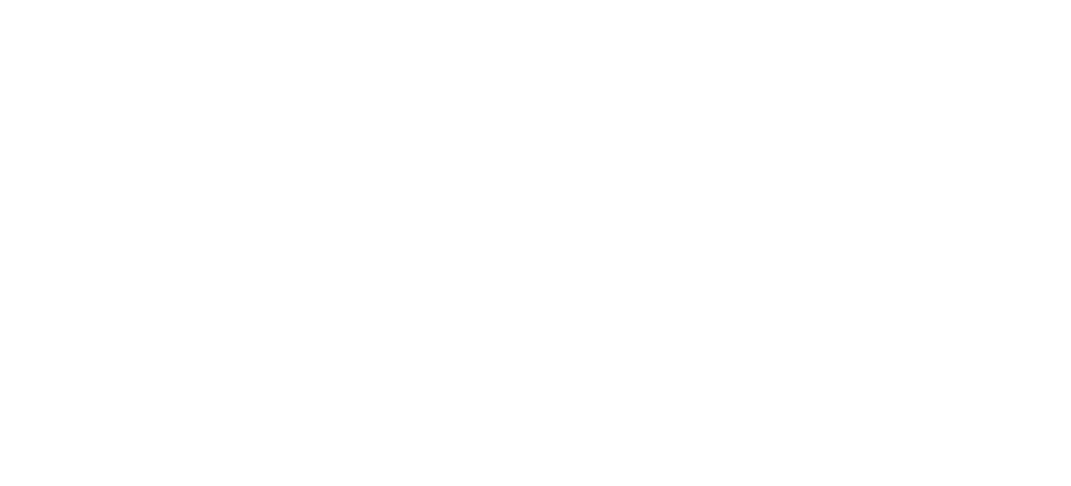
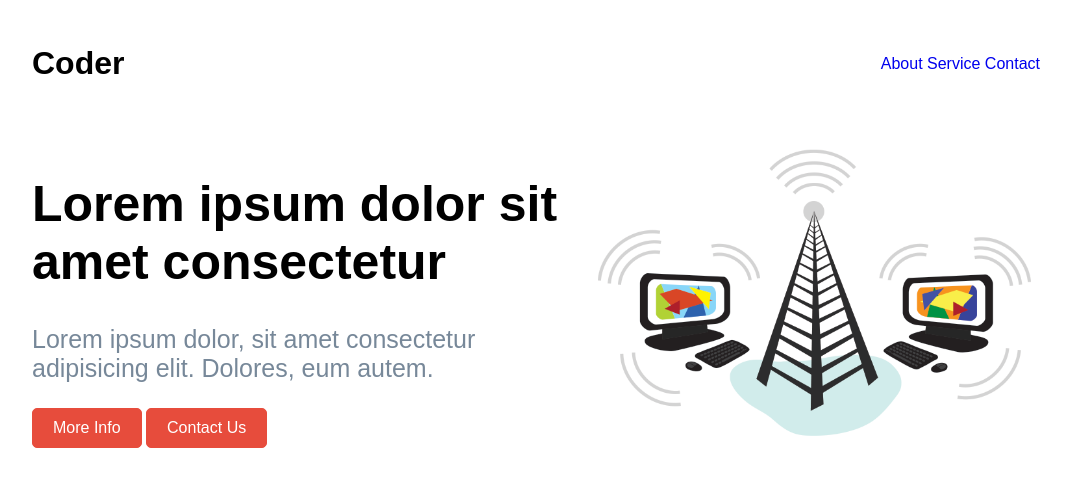
Before and after one commit to azzahrassbila/Tugas5, a plain HTML site: page index.html in a window 1280 px wide. Shown: the whole page, without its empty margins (104-1175 px from the left). Drawn offline with Linux system fonts and the light colour scheme.

Commit message:
update index.html and style5.css

```diff
--- a/index.html
+++ b/index.html
@@ -1,9 +1,32 @@
 <!DOCTYPE html>
-<html>
+<html lang="en">
 <head>
-    <!-- Informasi lainnya seperti judul dan metadata -->
+    <meta charset="UTF-8">
+    <meta name="viewport" content="width-device-width, initial-scalel=1.0">
+    <title>Coder</title>
+    <link rel="preconnect" href="https://fonts.googleapis.com">
+    <link rel="stylesheet" href="style5.css">
 </head>
 <body>
-    <!-- Konten situs web Anda akan ditambahkan di sini -->
+    <div class="header">
+        <h1>Coder</h1>
+        <nav>
+            <a href="#About">About</a>
+            <a href="#Service">Service</a>
+            <a href="#Contact">Contact</a>
+        </nav>
+    </div>
+
+    <div class="landing">
+        <div>
+            <h1>Lorem ipsum dolor sit amet consectetur</h1>
+            <p class="my-paragraph">Lorem ipsum dolor, sit amet consectetur adipisicing elit. Dolores, eum autem.</p>
+            <a class="bttnInfo"href="#About">More Info</a>
+            <a class="bttnContact"href="#Contact">Contact Us</a>
+        </div>
+        <div>
+            <img src="landing.png" alt="landing"
+        </div>
+    </div>
 </body>
 </html>
--- a/style5.css
+++ b/style5.css
@@ -1,3 +1,88 @@
-h1 {
-    font-family: 'Courier New', Courier, monospace;
+body{
+    font-family: 'Gabarito', sans-serif;
 }
+
+h1{
+    font-family: 'Cormorant Garamond', serif;
+    font-family: 'Gabarito', sans-serif;
+    color:black;
+}
+
+.my-paragraph {
+    font-family: 'Gabarito', sans-serif;
+    font-size: 25px;
+    color: lightslategray;
+}
+
+.header{
+    display: flex;
+    align-items: center;
+    justify-content: space-between;
+    padding: 16px 128px;
+    position: sticky;
+    top: 0;
+    z-index: 5;
+    background-color: white;
+}
+
+/* Untuk menghilangkan garis bawah dari tautan di elemen navigasi */
+nav a {
+    text-decoration: none;
+}
+
+nav > a:hover{
+    color: darkred;
+}
+
+/* Mengatur ukuran font dan ketebalan pada teks "Lorem ipsum dolor sit amet consectetur" */
+.landing h1 {
+    font-size: 50px; /* Ganti dengan ukuran yang Anda inginkan */
+    font-weight: bold; /* Mengatur teks menjadi tebal */
+}
+
+.landing {
+    display: flex;
+    align-items: center;
+    justify-content: space-between;
+    padding: 16px 128px;
+    top: 0;
+    z-index: 5;
+}
+
+img{
+    width: 450px;
+}
+
+/* Untuk kotak "More Info" */
+.bttnInfo {
+    display: inline-block;
+    padding: 10px 20px;
+    background-color: #e74c3c; /* Warna latar belakang awal */
+    color: #fff; /* Warna teks awal */
+    border: 1px solid #e74c3c; /* Warna border awal */
+    text-decoration: none;
+    border-radius: 5px;
+    transition: background-color 0.3s, color 0.3s; /* Efek transisi perubahan warna */
+}
+
+.bttnInfo:hover {
+    background-color: #3498db; /* Warna latar belakang saat dihover */
+    color: #fff; /* Warna teks saat dihover */
+}
+
+/* Untuk kotak "Contact Us" */
+.bttnContact {
+    display: inline-block;
+    padding: 10px 20px;
+    background-color: #e74c3c; /* Warna latar belakang awal */
+    color: #fff; /* Warna teks awal */
+    border: 1px solid #e74c3c; /* Warna border awal */
+    text-decoration: none;
+    border-radius: 5px;
+    transition: background-color 0.3s, color 0.3s; /* Efek transisi perubahan warna */
+}
+
+.bttnContact:hover {
+    background-color: #3498db; /* Warna latar belakang saat dihover */
+    color: #fff; /* Warna teks saat dihover */
+}
```
Also changed, not shown: about.png (added), landing.png (added), service1.png (added), service2.png (added), service3.png (added).
